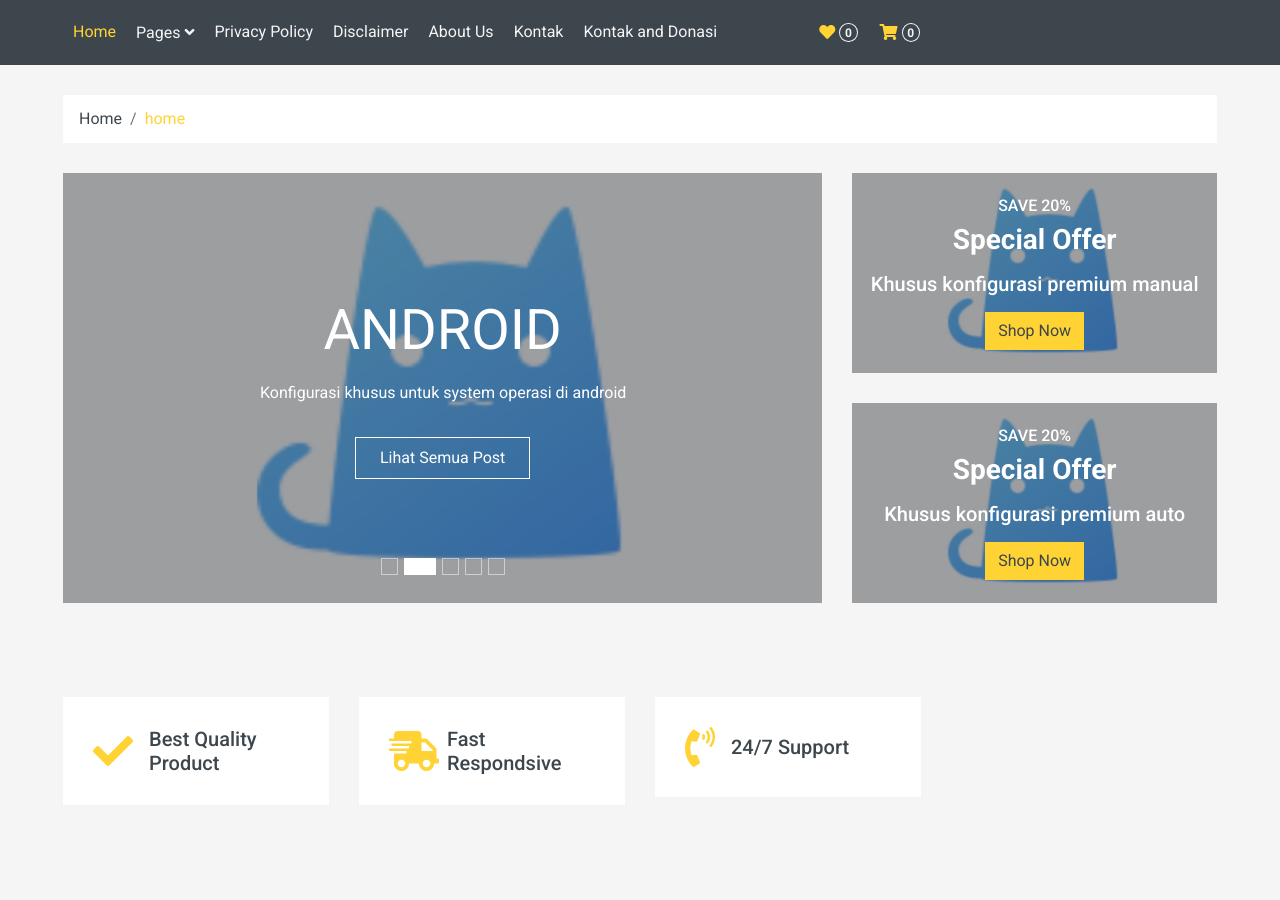
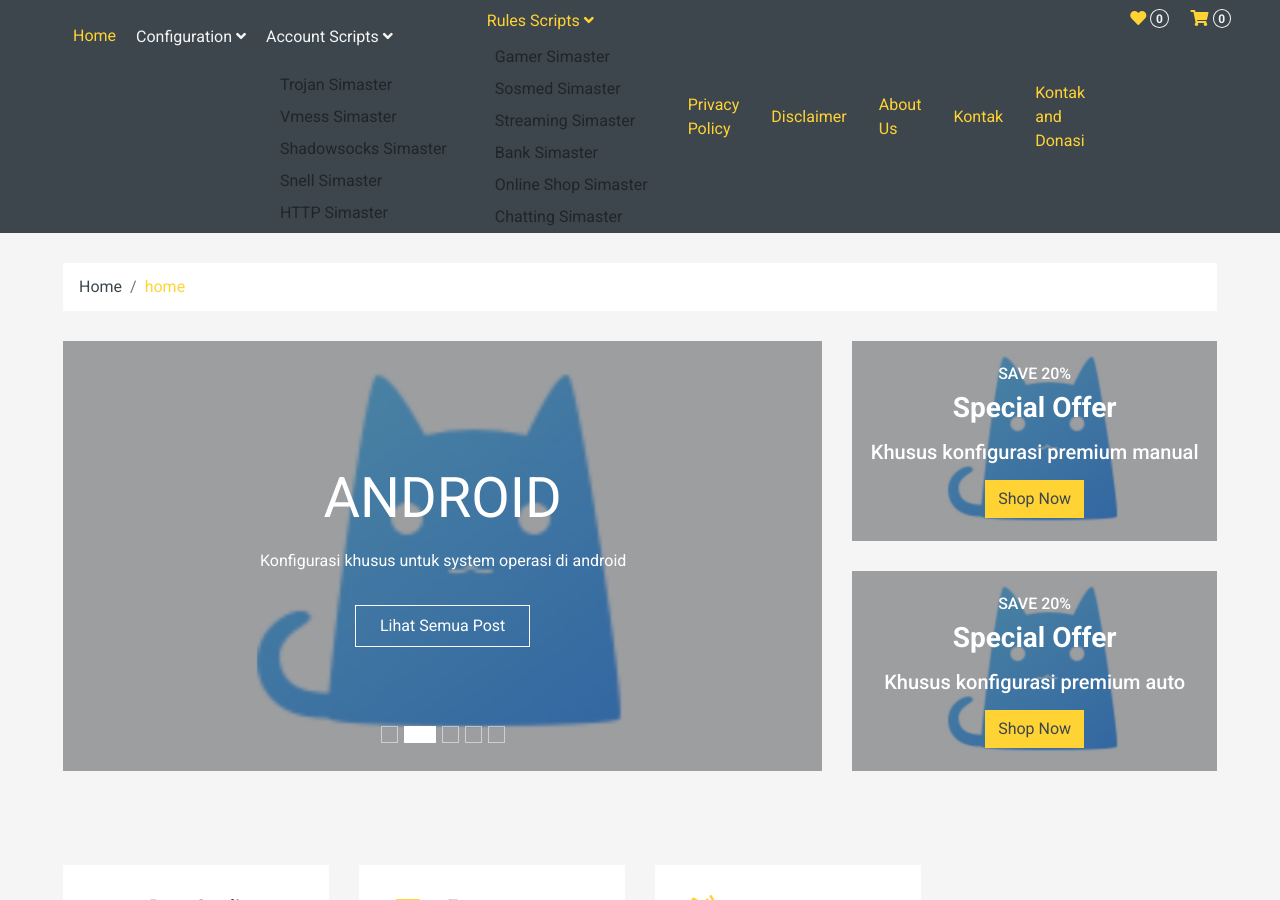
Before and after one commit to mwnsofficial/simaster, a Jekyll site: the page built from index.html, in a window 1280 px wide and 900 px high. Built offline with Jekyll 4.4.1, drawn with Linux system fonts in a browser that asks for light colours; nearby versions of some CDN libraries.

Commit message:
Update navbar.html

```diff
--- a/_includes/navbar.html
+++ b/_includes/navbar.html
@@ -14,13 +14,30 @@
                         <div class="navbar-nav mr-auto py-0">
                             <a href="/index.html" class="nav-item nav-link active">Home</a>
                             <div class="nav-item dropdown">
-                                <a href="#" class="nav-link dropdown-toggle" data-toggle="dropdown">Pages <i class="fa fa-angle-down mt-1"></i></a>
+                                <a href="#" class="nav-link dropdown-toggle" data-toggle="dropdown">Configuration <i class="fa fa-angle-down mt-1"></i></a>
                                 <div class="dropdown-menu bg-primary rounded-0 border-0 m-0">
                                     <a href="#" class="dropdown-item">Konfigurasi Simaster</a>
                                     <a href="#" class="dropdown-item">Konfigurasi Simaster Evo</a>
                                     <a href="#" class="dropdown-item">Konfigurasi Lama</a>
-                                    <a href="#" class="dropdown-item">Script Account</a>
-                                    <a href="#" class="dropdown-item">Script Rules</a>
+                                </div>
+                            </div>
+                            <div class="nav-item dropdown">
+                                <a href="#" class="nav-link dropdown-toggle" data-toggle="dropdown">Account Scripts <i class="fa fa-angle-down mt-1"></i></a>
+                                    <a href="#" class="dropdown-item">Trojan Simaster</a>
+                                    <a href="#" class="dropdown-item">Vmess Simaster</a>
+                                    <a href="#" class="dropdown-item">Shadowsocks Simaster</a>
+                                    <a href="#" class="dropdown-item">Snell Simaster</a>
+                                    <a href="#" class="dropdown-item">HTTP Simaster</a>
+                                </div>
+                            </div>
+                            <div class="nav-item dropdown">
+                                <a href="#" class="nav-link dropdown-toggle" data-toggle="dropdown">Rules Scripts <i class="fa fa-angle-down mt-1"></i></a>
+                                    <a href="#" class="dropdown-item">Gamer Simaster</a>
+                                    <a href="#" class="dropdown-item">Sosmed Simaster</a>
+                                    <a href="#" class="dropdown-item">Streaming Simaster</a>
+                                    <a href="#" class="dropdown-item">Bank Simaster</a>
+                                    <a href="#" class="dropdown-item">Online Shop Simaster</a>
+                                    <a href="#" class="dropdown-item">Chatting Simaster</a>
                                 </div>
                             </div>
                             <a href="/privacy-policy.html" class="nav-item nav-link">Privacy Policy</a>
```
